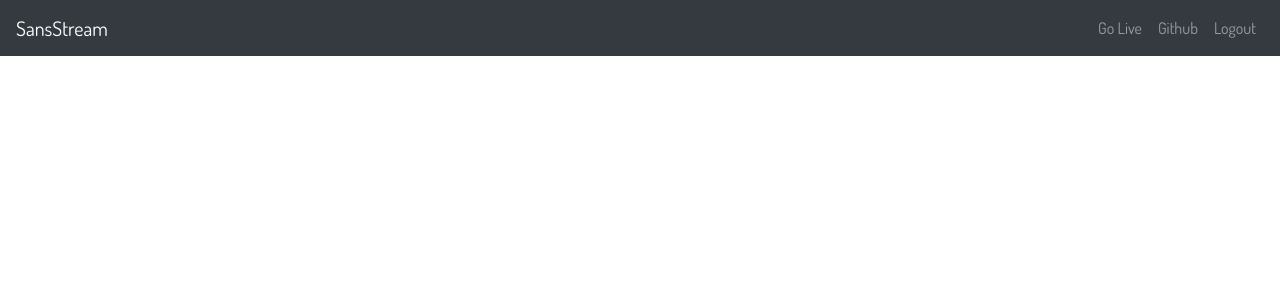
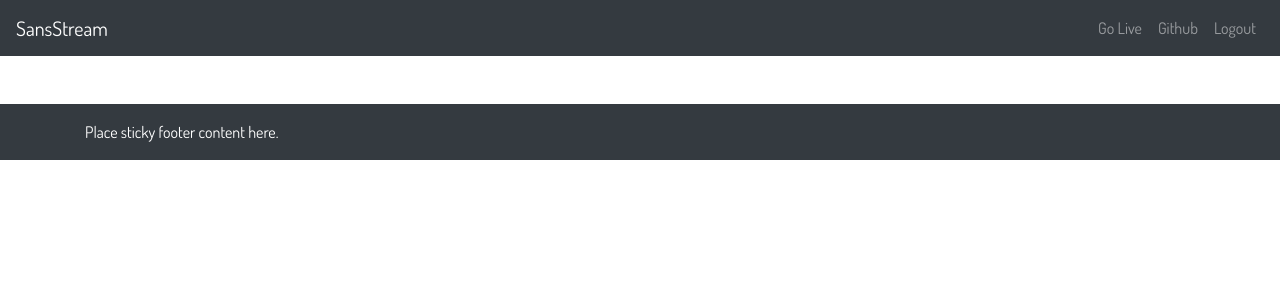
Before and after one commit to sanstwy27/LiveStreamClient, a React (Create React App) app: page / in a window 1280 px wide. Shown: the top 300 px of the page. Built offline with nearby package versions, Linux system fonts and the light colour scheme; no server answers.

Commit message:
add footer

```diff
--- a/src/App.js
+++ b/src/App.js
@@ -29,6 +29,10 @@ class App extends Component {
               {/* <Route exact path="/settings" render={props => (
                   <Settings {...props} />
               )}/> */}
+
+              <footer className='footer mt-5 py-3 bg-dark text-white'>
+                <div className='container'>Place sticky footer content here.</div>
+              </footer>
           </div>
       </Router>
     );
--- a/src/css/LiveStreams.scss
+++ b/src/css/LiveStreams.scss
@@ -16,7 +16,6 @@ html,body{
 }
 
 .flex-container {
-  resize: horizontal;
   overflow: hidden;
   display: flex;
   margin: 0 0 0 3%;
```
